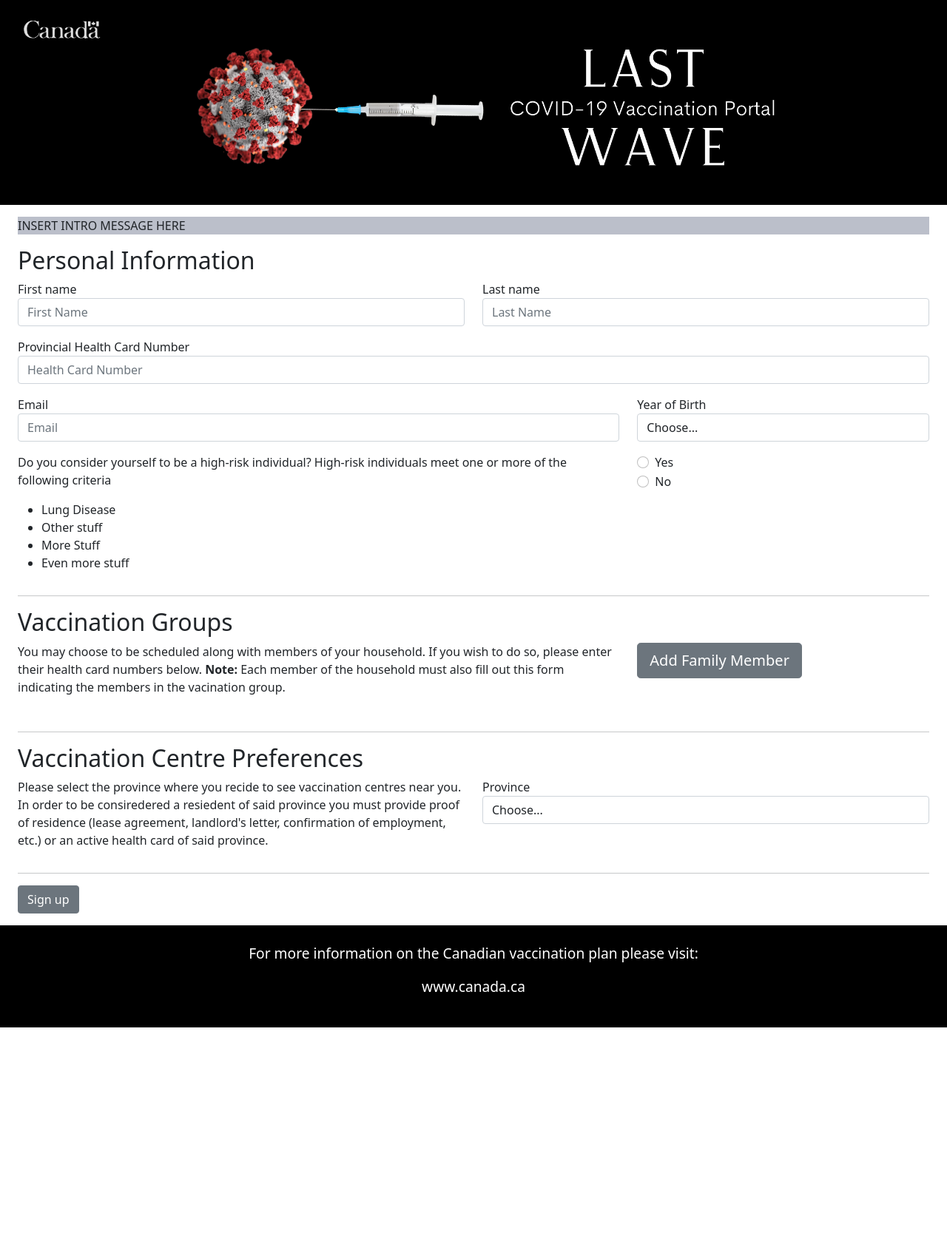
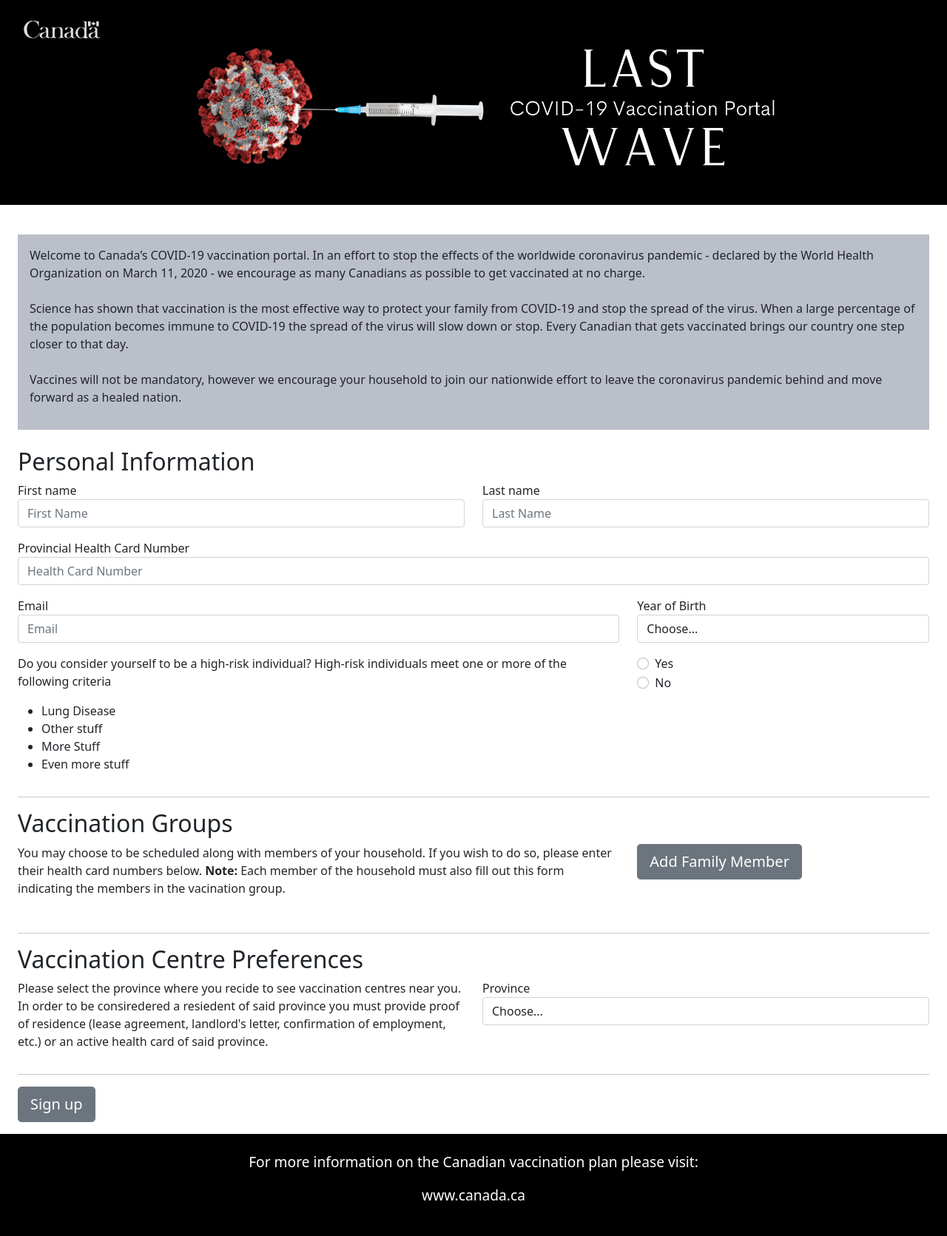
Before and after one commit to paulaamaya/HTC21, a Flask app: page / in a window 1280 px wide. Shown: the whole page at 74% size. Before the commit the page ends 1389 px from the top, so only its background shows below. Run offline with Flask 2, Linux system fonts and the light colour scheme.

Commit message:
Added draft of intro paragraph

```diff
--- a/templates/index.html
+++ b/templates/index.html
@@ -25,8 +25,14 @@
 
 
         <!-- Introduction -->
-        <section id="introduction" class="mx-4">
-            <p>INSERT INTRO MESSAGE HERE</p>
+        <section id="introduction" class="m-4">
+            <div id="intro-paragraph" class="p-3">
+                <p>Welcome to Canada’s COVID-19 vaccination portal.  In an effort to stop the effects of the worldwide coronavirus pandemic - declared by the World Health Organization on March 11, 2020 - we encourage as many Canadians as possible to get vaccinated at no charge.<br><br>
+
+                Science has shown that vaccination is the most effective way to protect your family from COVID-19 and stop the spread of the virus.  When a large percentage of the population becomes immune to COVID-19 the spread of the virus will slow down or stop.  Every Canadian that gets vaccinated brings our country one step closer to that day.<br><br>
+
+                Vaccines will not be mandatory, however we encourage your household to join our nationwide effort to leave the coronavirus pandemic behind and move forward as a healed nation. </p>
+            </div>
         </section>
 
         <!-- {% if error %}
@@ -136,7 +142,7 @@
 
                 <hr>
 
-                <button class="btn btn-secondary mb-3">Sign up</button>
+                <button class="btn btn-secondary btn-lg btn-block mb-3">Sign up</button>
 
             </form>
         </section>
```
